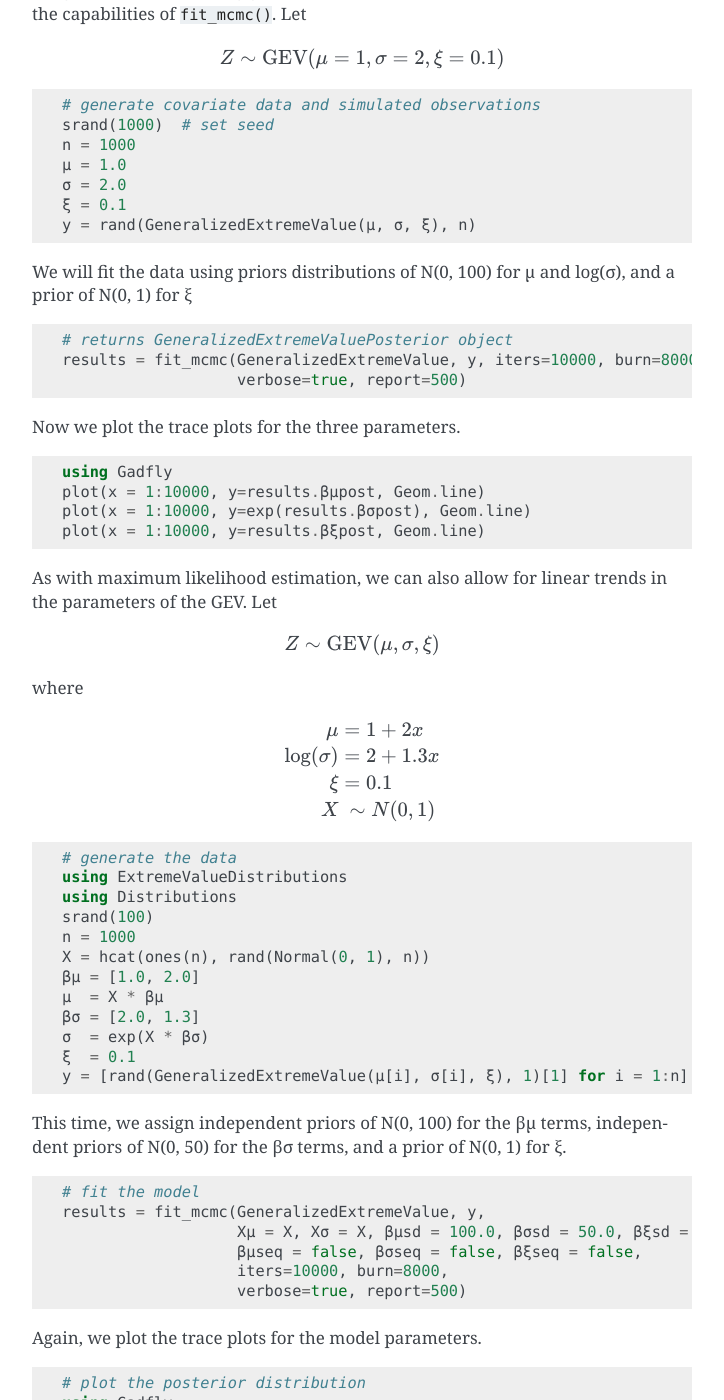
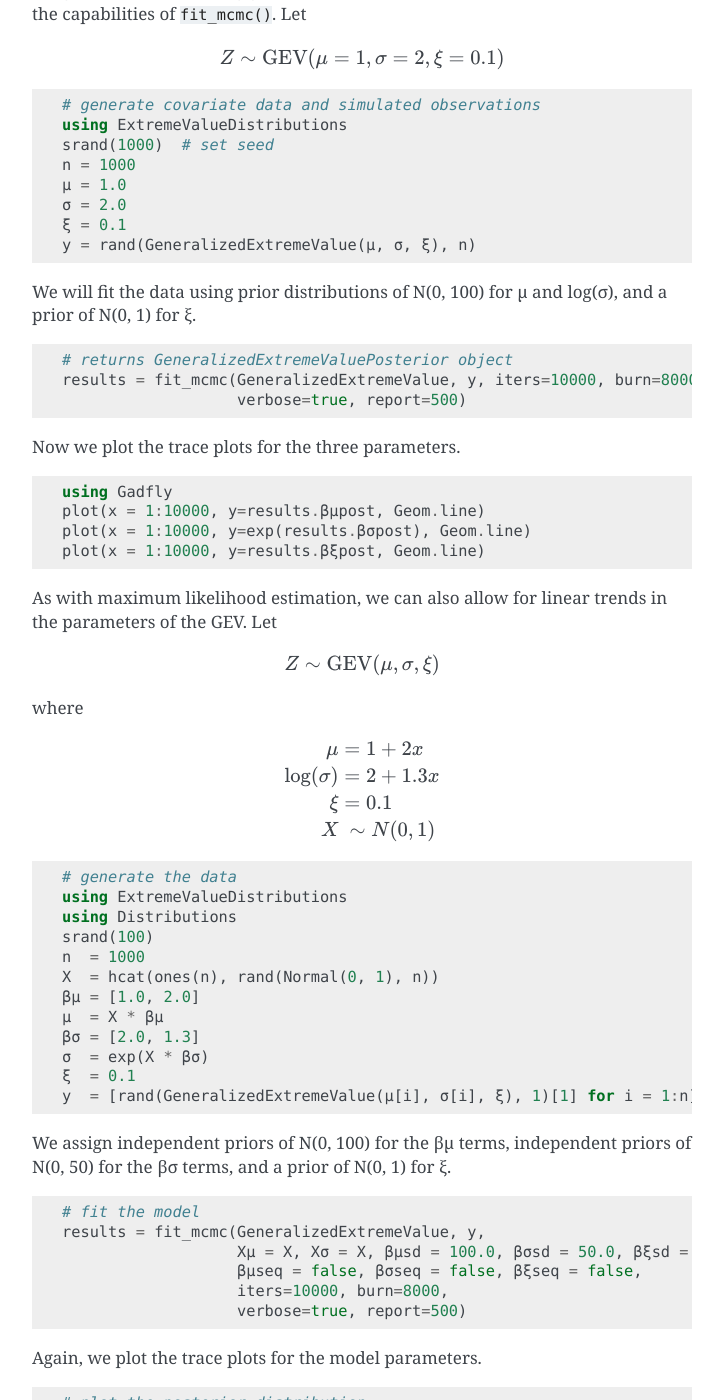
Before and after one commit to sammorris81/ExtremeValueDistributions.jl, a Sphinx documentation site: the page built from docs/source/fit.rst, in a window 1280 px wide and 1400 px high, scrolled down 5271 px. Shown: the whole window, without its empty margins (388-1112 px from the left). Built offline with Sphinx 7.4.7, drawn with Linux system fonts in a browser that asks for light colours; formulas are drawn with MathJax 3; some of the changed text lies outside the part shown.

Commit message:
formatting changes, and adjusting y generation to give a vector instead of a matrix

```diff
--- a/docs/source/fit.rst
+++ b/docs/source/fit.rst
@@ -67,8 +67,8 @@
 
 .. math::
 
-    \mu &= 1 + 2 X\\
-    \log(\sigma) &= 2 + 1.3 * X\\
+    \mu &= 1 + 2 x\\
+    \log(\sigma) &= 2 + 1.3 x\\
     \xi &= 0.1 \\
     X &~\sim N(0, 1) \\
 
@@ -78,14 +78,14 @@
     using ExtremeValueDistributions
     using Distributions
     srand(100)
-    n = 1000
-    X = hcat(ones(n), rand(Normal(0, 1), n))
+    n  = 1000
+    X  = hcat(ones(n), rand(Normal(0, 1), n))
     βμ = [1.0, 2.0]
     μ  = X * βμ
     βσ = [2.0, 1.3]
     σ  = exp(X * βσ)
     ξ  = 0.1
-    y = [rand(GeneralizedExtremeValue(μ[i], σ[i], ξ), 1)[1] for i = 1:n]
+    y  = [rand(GeneralizedExtremeValue(μ[i], σ[i], ξ), 1)[1] for i = 1:n]
 
     # fit the model
     results = fit_mle_optim(GeneralizedExtremeValue, y, [0.5, 0.5, 0.5], Xμ = X, Xσ = X)
@@ -212,6 +212,7 @@
 .. code-block:: julia
 
     # generate covariate data and simulated observations
+    using ExtremeValueDistributions
     srand(1000)  # set seed
     n = 1000
     μ = 1.0
@@ -219,7 +220,7 @@
     ξ = 0.1
     y = rand(GeneralizedExtremeValue(μ, σ, ξ), n)
 
-We will fit the data using priors distributions of N(0, 100) for μ and log(σ), and a prior of N(0, 1) for ξ
+We will fit the data using prior distributions of N(0, 100) for μ and log(σ), and a prior of N(0, 1) for ξ.
 
 .. code-block:: julia
 
@@ -257,16 +258,16 @@
     using ExtremeValueDistributions
     using Distributions
     srand(100)
-    n = 1000
-    X = hcat(ones(n), rand(Normal(0, 1), n))
+    n  = 1000
+    X  = hcat(ones(n), rand(Normal(0, 1), n))
     βμ = [1.0, 2.0]
     μ  = X * βμ
     βσ = [2.0, 1.3]
     σ  = exp(X * βσ)
     ξ  = 0.1
-    y = [rand(GeneralizedExtremeValue(μ[i], σ[i], ξ), 1)[1] for i = 1:n]
+    y  = [rand(GeneralizedExtremeValue(μ[i], σ[i], ξ), 1)[1] for i = 1:n]
 
-This time, we assign independent priors of N(0, 100) for the βμ terms, independent priors of N(0, 50) for the βσ terms, and a prior of N(0, 1) for ξ.
+We assign independent priors of N(0, 100) for the βμ terms, independent priors of N(0, 50) for the βσ terms, and a prior of N(0, 1) for ξ.
 
 .. code-block:: julia
 
@@ -313,12 +314,12 @@
     using ExtremeValueDistributions
     using Distributions
     srand(100)
-    n = 1000
-    X = hcat(ones(n), rand(Normal(0, 1), n))
+    n  = 1000
+    X  = hcat(ones(n), rand(Normal(0, 1), n))
     βσ = [2.0, 1.3]
     σ  = exp(X * βσ)
     ξ  = 0.1
-    y = [rand(GeneralizedExtremeValue(0.0, σ[i], ξ), 1)[1] for i = 1:n]
+    y  = [rand(GeneralizedExtremeValue(0.0, σ[i], ξ), 1)[1] for i = 1:n]
 
 We assign independent priors of N(0, 50) for the βσ terms, and a prior of N(0, 1) for ξ.
 
```
Also changed, not shown: other parts of docs/source/fit.rst (+6 -6 lines).
